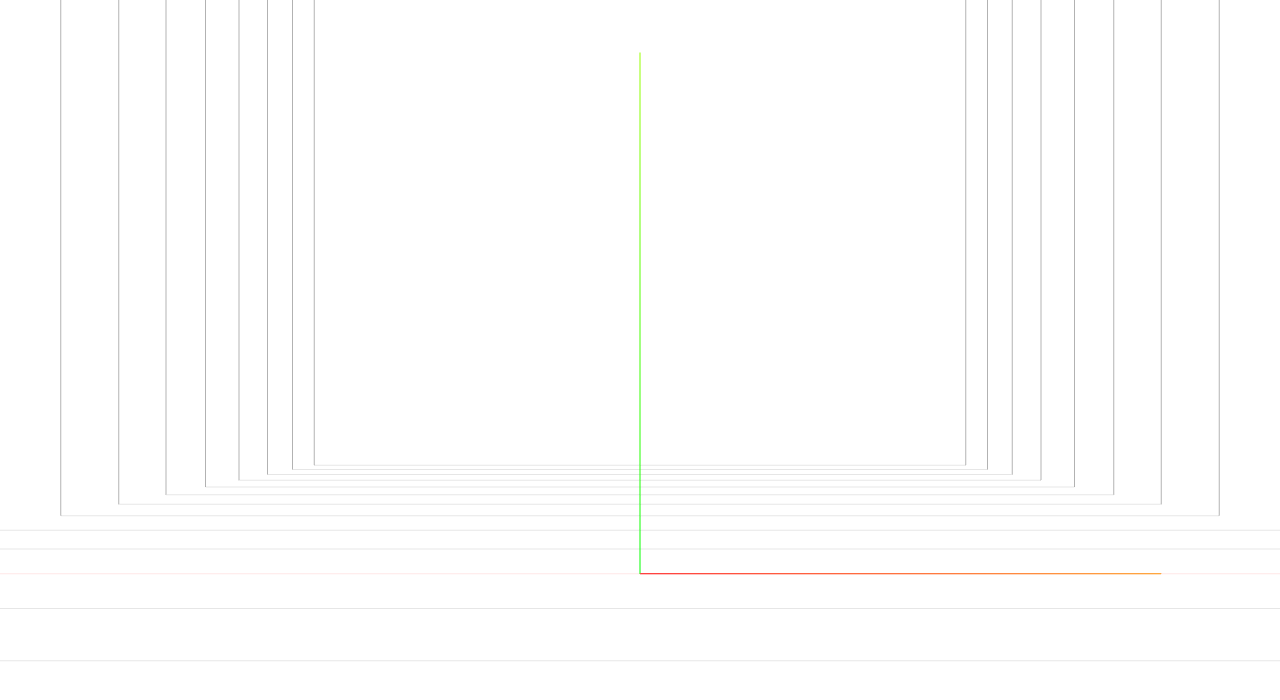
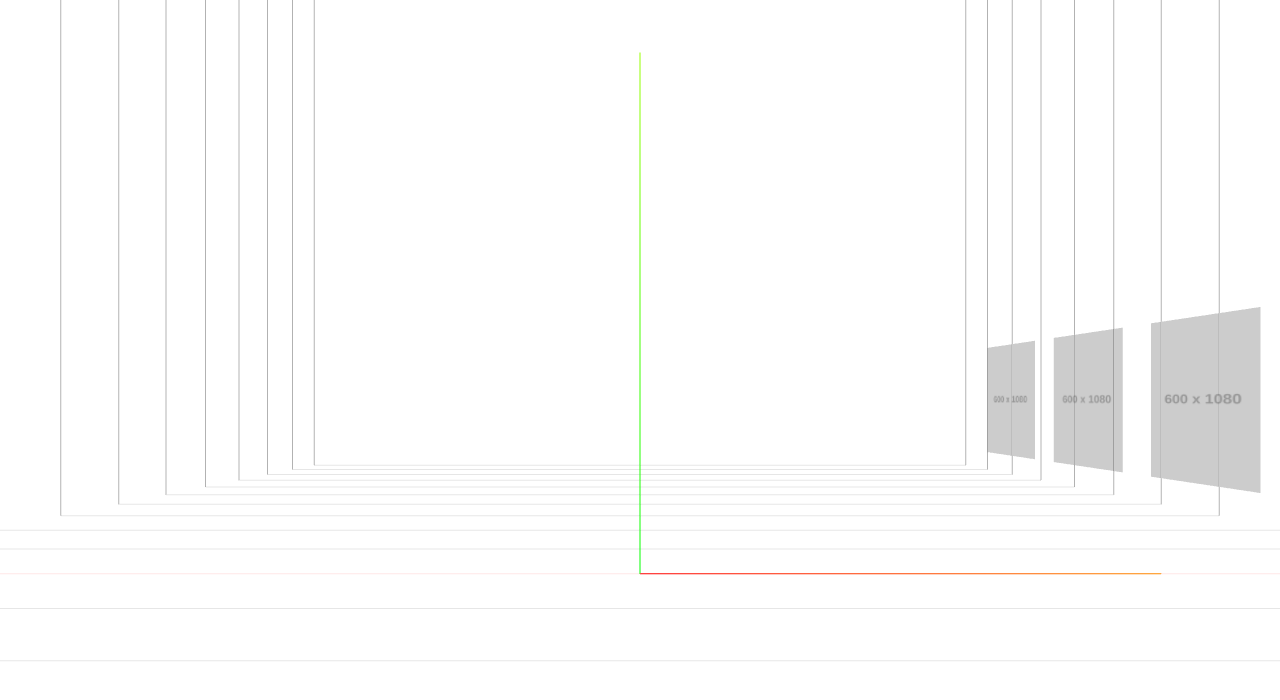
Before and after one commit to NagatoCute/galgamer-gallery, an Astro site: page / in a window 1280 px wide. Shown: the top 700 px of the page. Built offline with nearby package versions, Linux system fonts and the light colour scheme; Astro itself is replaced by a stand-in of ours; animation ran at ten frames a second.

Commit message:
add simple imgframe

```diff
--- a/src/components/Camera.astro
+++ b/src/components/Camera.astro
@@ -1,6 +1,3 @@
----
-
----
 <body>
 <canvas id="mainCanvas"></canvas>
 </body>
@@ -9,8 +6,12 @@
     // 引入three.js库
     import * as THREE from 'https://cdn.skypack.dev/three@0.130.0';
 
-    let scene, camera, renderer, leftPress, mouse, raycaster, left, right, front, mashiro;
+    let scene, camera, renderer, leftPress, mouse, raycaster, left, right, front, mashiro, framesGroup;
 
+    // 图片尺寸和数量设置
+    const imageWidth = 600;
+    const imageHeight = 1080;
+    const imageCount = 7;  // 要加载的图片数量
 
     init();
     helper();
@@ -57,6 +58,13 @@
         var directionalLight = new THREE.DirectionalLight(0xBCD2EE);
         directionalLight.position.set(1, 0.75, 0.5).normalize(); // 设置光源方向
         scene.add(directionalLight);
+
+        // 创建一个组来存放画框
+        framesGroup = new THREE.Group();
+        scene.add(framesGroup);
+
+        // 加载图片并创建画框
+        loadImages();
     }
 
     // 添加辅助工具：网格和坐标轴
@@ -71,23 +79,19 @@
         var axesHelper = new THREE.AxesHelper(30);
         scene.add(axesHelper);
 
-
         // 创建两堵墙的网格帮助器
-
-        // 左墙的网格帮助器
         var leftWallGrid = new THREE.GridHelper(100, 20, 0x00FF00, 0x000000);
         leftWallGrid.material.opacity = 0.3;
         leftWallGrid.material.transparent = true;
         leftWallGrid.position.set(-50, 50, 0);
-        leftWallGrid.rotation.z = Math.PI / 2; // 旋转网格帮助器使其变为墙体
+        leftWallGrid.rotation.z = Math.PI / 2;
         scene.add(leftWallGrid);
 
-        // 右墙的网格帮助器
         var rightWallGrid = new THREE.GridHelper(100, 20, 0x00FF00, 0x000000);
         rightWallGrid.material.opacity = 0.3;
         rightWallGrid.material.transparent = true;
         rightWallGrid.position.set(50, 50, 0);
-        rightWallGrid.rotation.z = Math.PI / 2; // 旋转网格帮助器使其变为墙体
+        rightWallGrid.rotation.z = Math.PI / 2;
         scene.add(rightWallGrid);
     }
 
@@ -106,13 +110,11 @@
             camera.position.x -= vect.dot(new THREE.Vector3(15, 0, 0)) * 0.01;
         }
         if (left) {
-            // 计算相机的右侧方向向量
             let rightVect = new THREE.Vector3(1, 0, 0).applyQuaternion(camera.quaternion);
             camera.position.x -= rightVect.x * 0.1;
             camera.position.z -= rightVect.z * 0.1;
         }
         if (right) {
-            // 计算相机的右侧方向向量
             let rightVect = new THREE.Vector3(1, 0, 0).applyQuaternion(camera.quaternion);
             camera.position.x += rightVect.x * 0.1;
             camera.position.z += rightVect.z * 0.1;
@@ -123,7 +125,48 @@
 
         // 限制相机的 x 坐标在左墙和右墙之间
         camera.position.x = Math.max(leftWallX + 5, Math.min(rightWallX - 5, camera.position.x));
+    }
 
+    // 加载图片并创建画框
+    function loadImages() {
+        for (let i = 0; i < imageCount; i++) {
+            // 使用占位符图片
+            const imageUrl = `https://placehold.co/${imageWidth}x${imageHeight}/jpg`;
+            createFrame(imageUrl, i);
+        }
+    }
+
+    // 创建画框
+    function createFrame(imageUrl, index) {
+        // 框架的尺寸
+        const frameWidth = 9;
+        const frameHeight = 15;
+
+        // 计算画框的位置，使其均匀分布在 x=-50 到 x=50 的范围内
+        const totalWidth = (frameWidth + 3) * imageCount - 3; // 总宽度减去最后一个间隔
+        const startZ = -totalWidth / 2; // 起始位置
+
+        const positionZ = startZ + index * (frameWidth + 3);  // 按照顺序排列图片
+
+        // 创建画框的平面
+        const frameGeometry = new THREE.PlaneGeometry(frameWidth, frameHeight);
+        const textureLoader = new THREE.TextureLoader();
+
+        // 加载占位符图片
+        const texture = textureLoader.load(imageUrl);
+
+        const frameMaterial = new THREE.MeshBasicMaterial({map: texture, side: THREE.DoubleSide});
+        const frame = new THREE.Mesh(frameGeometry, frameMaterial);
+
+        // 设置画框位置
+        frame.position.set(50, 10, positionZ);
+        // 旋转画框，使其从垂直状态转为水平方向
+        frame.rotation.y = Math.PI / 2;
+
+        // 左右镜像
+        frame.scale.x = -1;
+        // 将画框添加到组中
+        framesGroup.add(frame);
     }
 
     // 监听鼠标移动事件，实现相机旋转
@@ -171,7 +214,6 @@
         }
     });
 
-
     // 监听键盘松开事件，停止视角移动
     window.addEventListener('keyup', function (event) {
         switch (event.key.toLowerCase()) {
@@ -189,5 +231,4 @@
                 break;
         }
     });
-
 </script>
```
